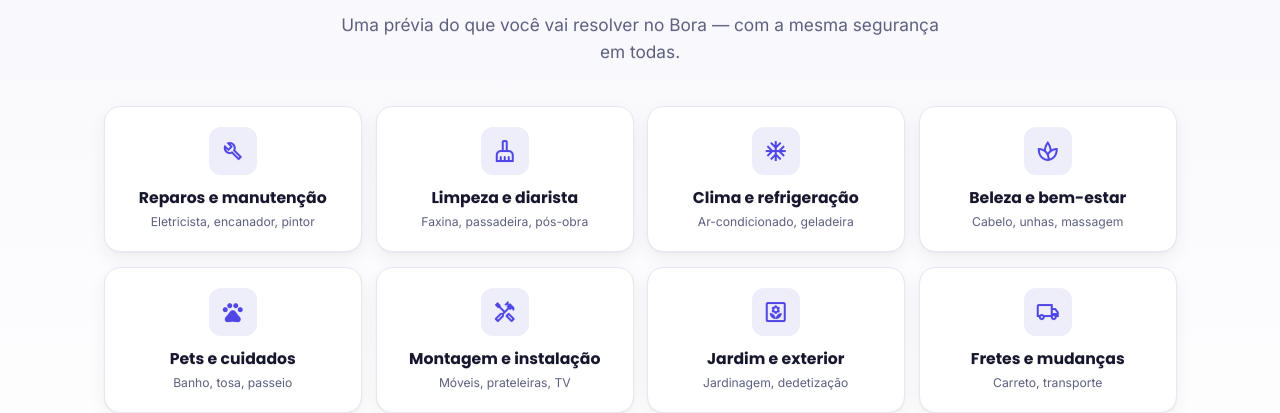
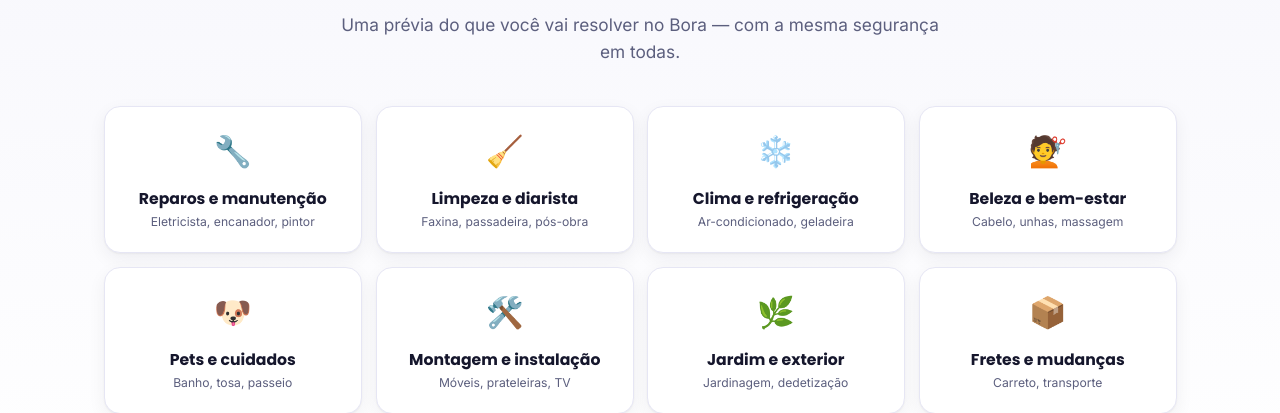
Before and after one commit to gustavomenani/test-22, a plain HTML site: page public/index.html in a window 1280 px wide. Shown: the part 3189-3602 px from the top of the page. Drawn offline with nearby package versions, Linux system fonts and the light colour scheme.

Commit message:
fix: revert category icons to emojis, add question mark to trust section header, and remove sales cost bullet in lojista lane

```diff
--- a/public/css/style.css
+++ b/public/css/style.css
@@ -112,12 +112,9 @@ header .prelaunch{font-family:var(--mono);font-size:.66rem;font-weight:700;lette
 @media(max-width:460px){.cats-grid{grid-template-columns:1fr 1fr}}
 .cat{background:var(--card);border:1px solid var(--line);border-radius:16px;padding:20px 16px;text-align:center;box-shadow:var(--sh-sm);transition:transform 0.3s cubic-bezier(0.25, 1, 0.5, 1),box-shadow 0.3s cubic-bezier(0.25, 1, 0.5, 1)}
 .cat:hover{transform:translateY(-4px);box-shadow:0 14px 30px -10px rgba(28,27,75,.22)}
-.cat:hover .cicon{background:var(--indigo-600);color:#fff;transform:scale(1.08) rotate(3deg)}
+.cat:hover .cemoji{transform:scale(1.1) rotate(3deg)}
 
-.cat .cicon{display:inline-flex;align-items:center;justify-content:center;width:48px;height:48px;border-radius:12px;background:var(--lav);color:var(--indigo-600);margin-bottom:14px;transition:transform 0.3s cubic-bezier(0.25, 1, 0.5, 1),background-color 0.2s ease,color 0.2s ease}
-.cat .cicon .material-symbols-outlined{font-size:24px}
-.cat:hover .cicon{background:var(--indigo-600);color:#fff}
-.cat .cicon svg{width:24px;height:24px}
+.cat .cemoji{font-size:1.9rem;display:block;margin-bottom:14px;transition:transform 0.3s cubic-bezier(0.25, 1, 0.5, 1)}
 .wl-badge .b-ic svg{width:20px;height:20px}
 
 .cat .cname{font-family:var(--disp);font-weight:700;font-size:.98rem;color:var(--ink);line-height:1.2}
@@ -358,18 +355,6 @@ footer{background:var(--indigo-950);color:#8b8fce;padding:40px 0 30px;border-top
   color: var(--cyan) !important;
 }
 
-/* Categories icons (.cat .cicon) */
-.cat .cicon {
-  display: inline-flex !important;
-  align-items: center !important;
-  justify-content: center !important;
-}
-.cat .cicon .material-symbols-outlined {
-  width: 24px !important;
-  height: 24px !important;
-  font-size: 24px !important;
-}
-
 /* Waitlist badge icons (.wl-badge .b-ic) */
 .wl-badge .b-ic {
   display: flex !important;
--- a/public/index.html
+++ b/public/index.html
@@ -173,7 +173,7 @@
   <div class="wrap">
     <div class="reveal center">
       <span class="sec-tag">Por que o Bora é diferente</span>
-      <h2 class="sec-title">A confiança não é um extra. É o produto.</h2>
+      <h2 class="sec-title">A confiança não é um extra? É o produto.</h2>
     </div>
     <div class="pill-grid">
       <div class="pill reveal">
@@ -210,42 +210,42 @@
     </div>
     <div class="cats-grid">
       <div class="cat reveal">
-        <div class="cicon"><span class="material-symbols-outlined">build</span></div>
+        <span class="cemoji">🔧</span>
         <div class="cname">Reparos e manutenção</div>
         <div class="cex">Eletricista, encanador, pintor</div>
       </div>
       <div class="cat reveal">
-        <div class="cicon"><span class="material-symbols-outlined">cleaning_services</span></div>
+        <span class="cemoji">🧹</span>
         <div class="cname">Limpeza e diarista</div>
         <div class="cex">Faxina, passadeira, pós-obra</div>
       </div>
       <div class="cat reveal">
-        <div class="cicon"><span class="material-symbols-outlined">ac_unit</span></div>
+        <span class="cemoji">❄️</span>
         <div class="cname">Clima e refrigeração</div>
         <div class="cex">Ar-condicionado, geladeira</div>
       </div>
       <div class="cat reveal">
-        <div class="cicon"><span class="material-symbols-outlined">spa</span></div>
+        <span class="cemoji">💇</span>
         <div class="cname">Beleza e bem-estar</div>
         <div class="cex">Cabelo, unhas, massagem</div>
       </div>
       <div class="cat reveal">
-        <div class="cicon"><span class="material-symbols-outlined">pets</span></div>
+        <span class="cemoji">🐶</span>
         <div class="cname">Pets e cuidados</div>
         <div class="cex">Banho, tosa, passeio</div>
       </div>
       <div class="cat reveal">
-        <div class="cicon"><span class="material-symbols-outlined">handyman</span></div>
+        <span class="cemoji">🛠️</span>
         <div class="cname">Montagem e instalação</div>
         <div class="cex">Móveis, prateleiras, TV</div>
       </div>
       <div class="cat reveal">
-        <div class="cicon"><span class="material-symbols-outlined">yard</span></div>
+        <span class="cemoji">🌿</span>
         <div class="cname">Jardim e exterior</div>
         <div class="cex">Jardinagem, dedetização</div>
       </div>
       <div class="cat reveal">
-        <div class="cicon"><span class="material-symbols-outlined">local_shipping</span></div>
+        <span class="cemoji">📦</span>
         <div class="cname">Fretes e mudanças</div>
         <div class="cex">Carreto, transporte</div>
       </div>
@@ -304,7 +304,6 @@
           <li><span class="ck"><span class="material-symbols-outlined">check</span></span> Clientes quentes comprando insumos locais</li>
           <li><span class="ck"><span class="material-symbols-outlined">check</span></span> Integração automática de orçamentos e materiais</li>
           <li><span class="ck"><span class="material-symbols-outlined">check</span></span> Pagamento direto e seguro via plataforma Bora</li>
-          <li><span class="ck"><span class="material-symbols-outlined">check</span></span> Sem custos fixos mensais — pague apenas por vendas</li>
         </ul>
         <a href="#cadastro" class="btn" data-goal="loj">Quero vender →</a>
       </div>
```
